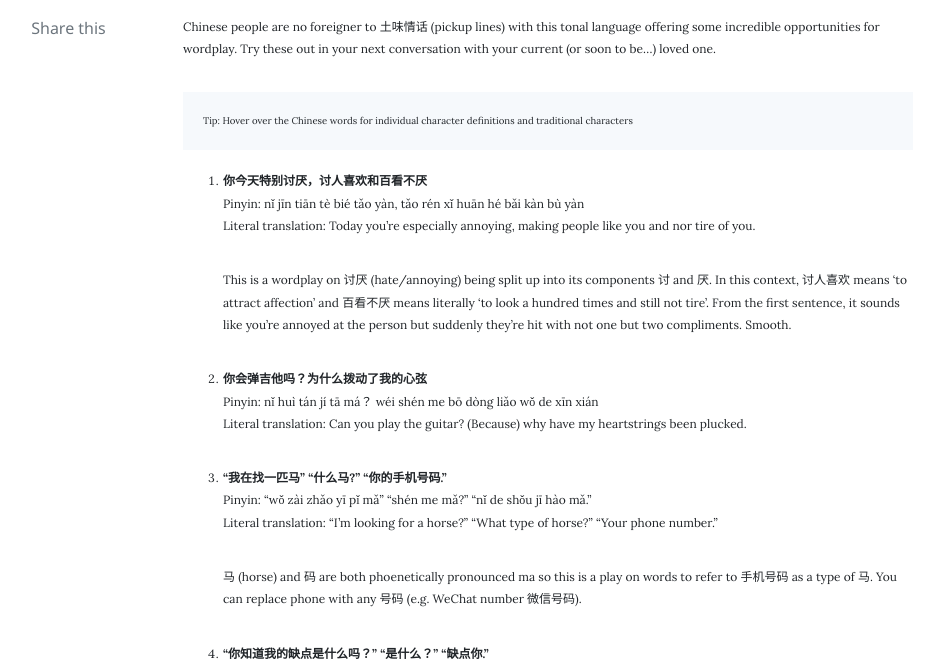
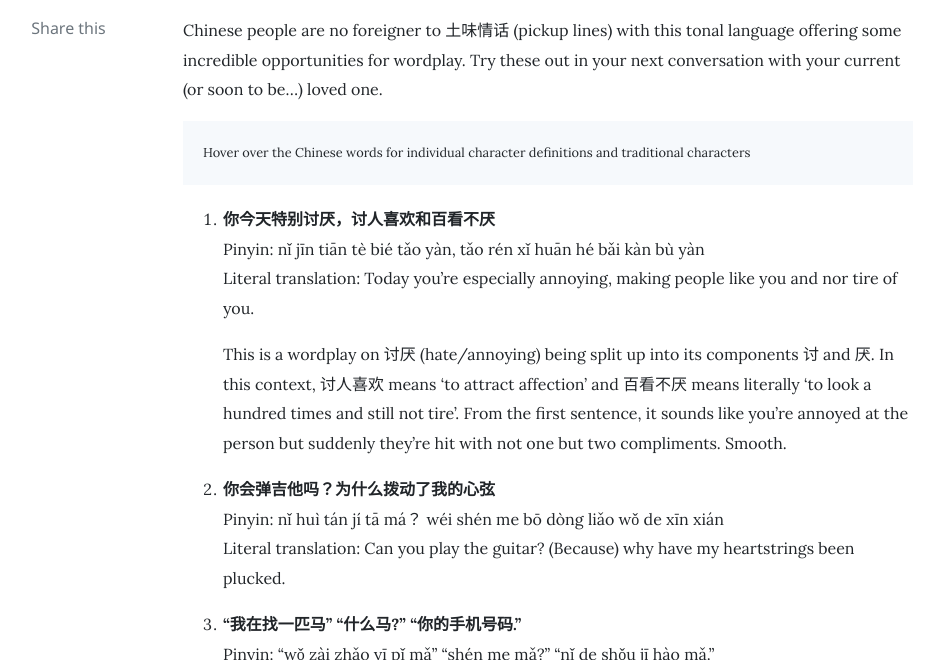
Before and after one commit to michaelliangau/culturestridethink, a Jekyll site: the page built from _posts/2021-09-23-chinese-pick-up-lines.md, in a window 1280 px wide and 900 px high, scrolled down 353 px, cut to the strip 240-900 px from the top of the window. Shown: the whole strip, without its empty margins (187-1126 px from the left). Built offline with Jekyll 4.4.1, drawn with Linux system fonts in a browser that asks for light colours; nearby versions of some CDN libraries; comment, search, counter and statistics services are not loaded.

Commit message:
added in dictionary post test

```diff
--- a/_posts/2021-09-23-chinese-pick-up-lines.md
+++ b/_posts/2021-09-23-chinese-pick-up-lines.md
@@ -9,7 +9,7 @@
 ---
 Chinese people are no foreigner to 土味情话 (pickup lines) with this tonal language offering some incredible opportunities for wordplay. Try these out in your next conversation with your current (or soon to be...) loved one.
 <div class="highlightBox subtext">
-Tip: Hover over the Chinese words for individual character definitions and traditional characters
+Hover over the Chinese words for individual character definitions and traditional characters
 </div>
 
 1. **你今天特别讨厌，讨人喜欢和百看不厌**
--- a/think/assets/css/theme.css
+++ b/think/assets/css/theme.css
@@ -652,7 +652,7 @@
     margin-top:10px;
 }
 article {
-	font-size:12px;
+	font-size: 1em;
 	line-height:1.86;
     font-family:Lora;
 }
@@ -664,7 +664,7 @@
     color: #222222;
 }
 article p,article pre,article figure,article img,article blockquote,article iframed,article embed {
-	margin-bottom:2rem;
+	margin-bottom:1rem;
 }
 article blockquote {
 	padding-left:40px;
```
Also changed, not shown: _posts/2021-09-24-dictionary-shenmeshihou.md (added, +37 -0 lines).
